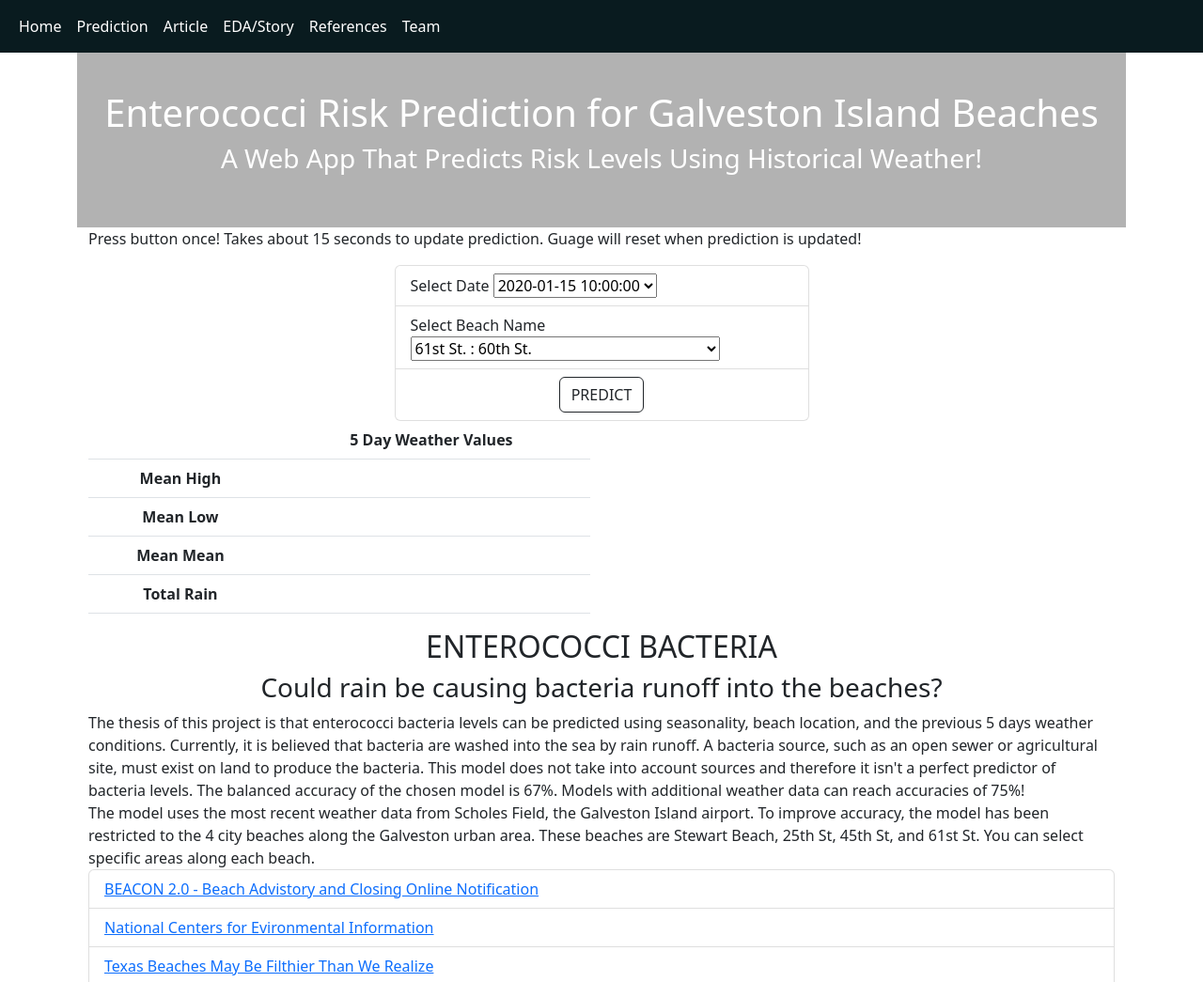
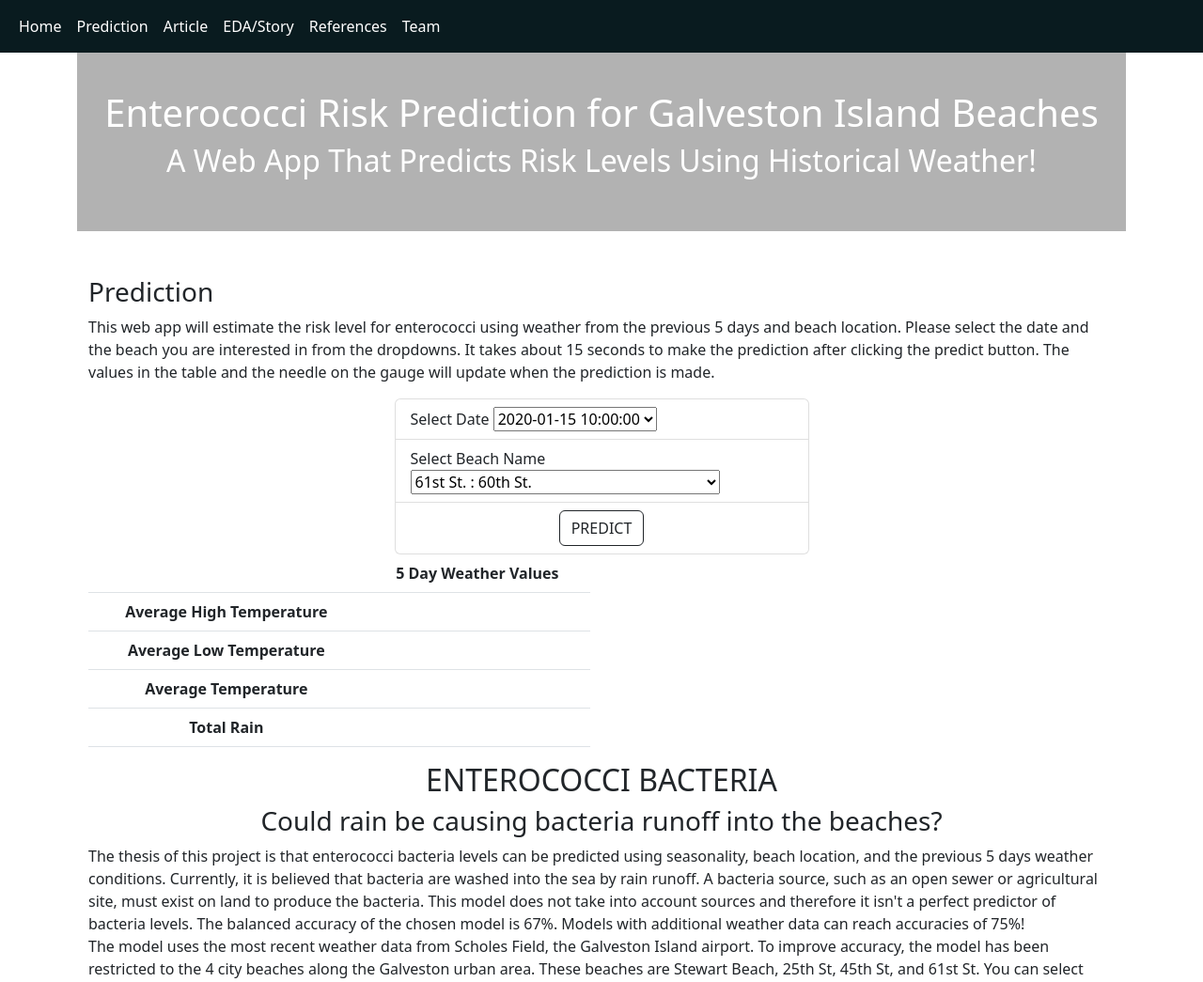
Before and after one commit to david-garza/enterococci_prediction_analysis, a Flask app: template app/templates/index.html in a window 1280 px wide. Shown: the top 1045 px of the page at 94% size. Run offline with Flask 2, Linux system fonts and the light colour scheme; the template is opened without the code that fills it: most values are stand-ins (such as "Sample title", 1, 10 or a date in 2020); lists and menus that the app fills with data are empty; some libraries are stand-ins or nearby versions.

Commit message:
updated prediction instructions

```diff
--- a/app/templates/index.html
+++ b/app/templates/index.html
@@ -62,18 +62,20 @@
     <div class="container mt-5 pt-5 py-5 bg-image" id="jumbotron">
       <div class="container text-center">
         <h1>Enterococci Risk Prediction for Galveston Island Beaches</h1>
-        <h3>A Web App That Predicts Risk Levels Using Historical Weather!</h3>
+        <h2>A Web App That Predicts Risk Levels Using Historical Weather!</h2>
       </div>
     </div>
     <!-- Jumbotron -->
 
     <!-- Prediction -->
-    <div class="container" id="prediction">
+    <div class="container mt-5" id="prediction">
       <!-- Instructions on how to perform the prediciton -->
       <div class="row">
         <div class="col-md-12">
-          <p>Press button once! Takes about 15 seconds to update prediction. Guage will reset when
-            prediction is updated!</p>
+          <h3>Prediction</h3>
+          <p>This web app will estimate the risk level for enterococci using weather from the previous 5 days and beach location. Please select the date and the beach you are interested in from the dropdowns.
+            It takes about 15 seconds to make the prediction after clicking the predict button. The values in the table and the needle on the gauge will update when the prediction is made.
+          </p>
         </div>
       </div>
 
@@ -135,15 +137,15 @@
             </thead>
             <tbody>
               <tr>
-                <th scope="row">Mean High</th>
+                <th scope="row">Average High Temperature</th>
                 <td id="avgMax"></td>
               </tr>
               <tr>
-                <th scope="row">Mean Low</th>
+                <th scope="row">Average Low Temperature</th>
                 <td id="avgLow"></td>
               </tr>
               <tr>
-                <th scope="row">Mean Mean</th>
+                <th scope="row">Average Temperature</th>
                 <td id="avgAvg"></td>
               </tr>
               <tr>
```
